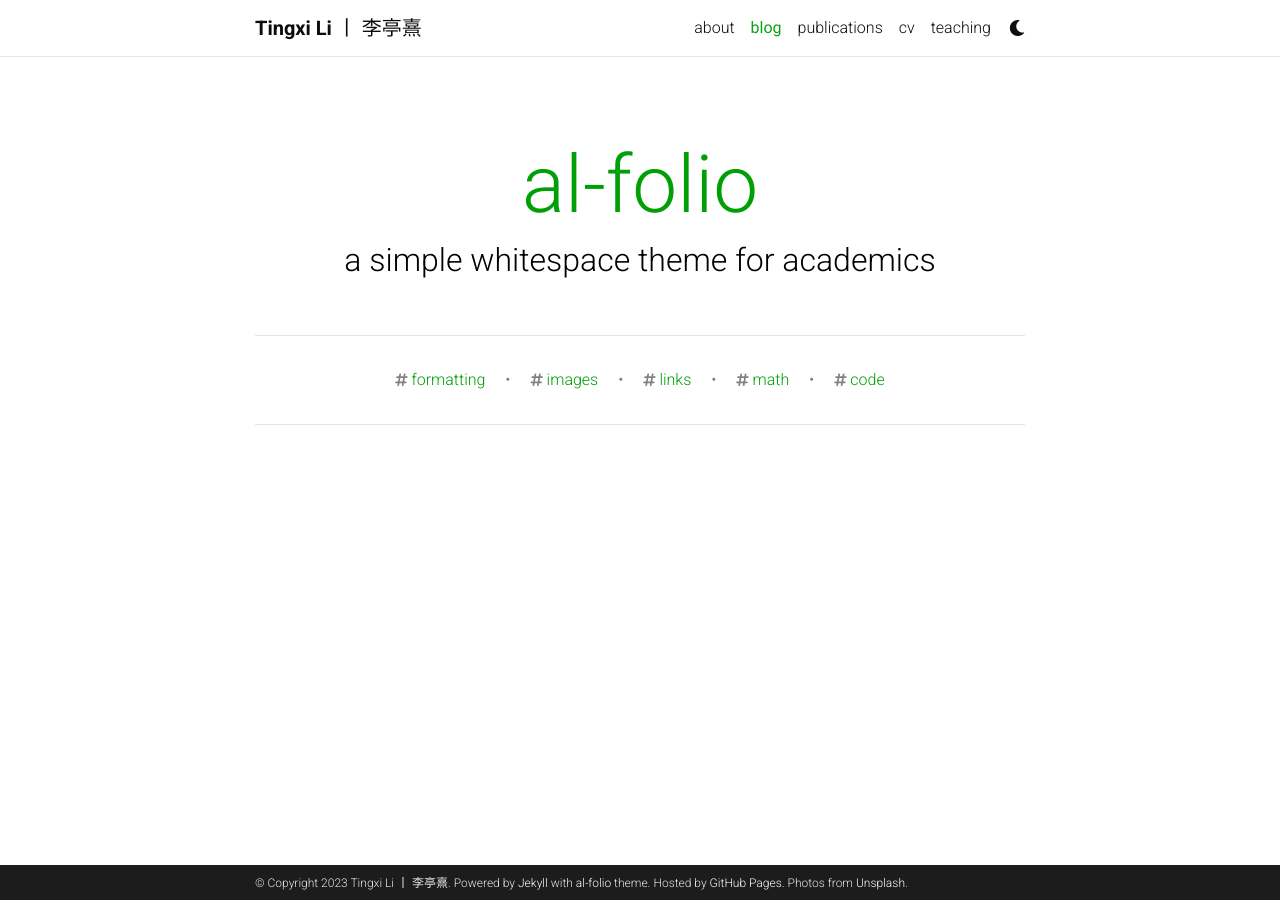
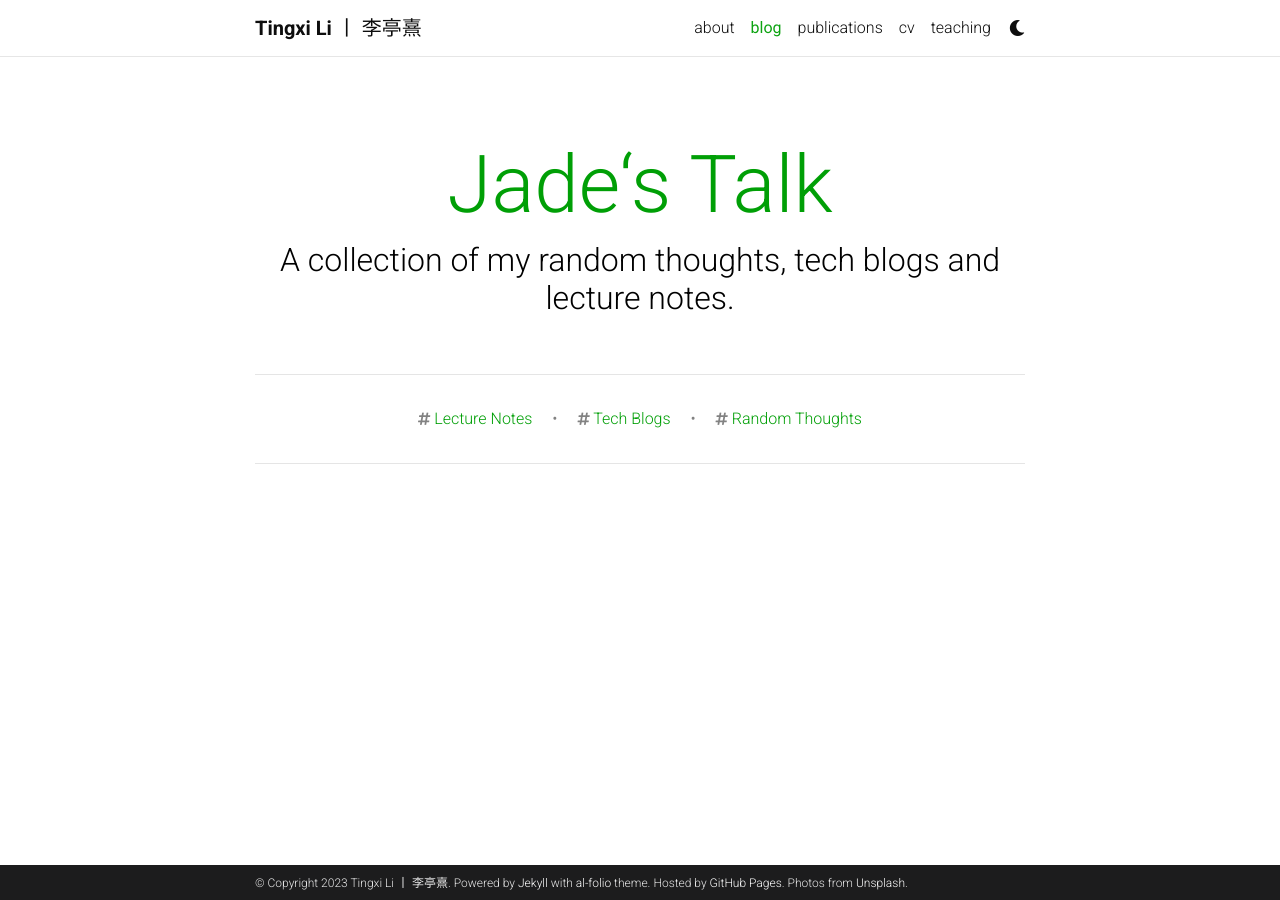
Before and after one commit to tinzzyli/tinzzyli.github.io, a Jekyll site: the page built from blog/index.html, in a window 1280 px wide. Built offline with Jekyll 4.4.1, drawn with Linux system fonts in a browser that asks for light colours; the list of posts is cut into pages by our own code; comment, search, counter and statistics services are not loaded; a style sheet for code colours, icons or effects is not loaded.

Commit message:
Update _config.yml

```diff
--- a/_config.yml
+++ b/_config.yml
@@ -114,9 +114,9 @@ bing_site_verification:  # out your bing-site-verification ID (Bing Webmaster)
 # Blog
 # -----------------------------------------------------------------------------
 
-blog_name: al-folio # blog_name will be displayed in your blog page
+blog_name: Jade‘s Talk # blog_name will be displayed in your blog page
 blog_nav_title: blog # your blog must have a title for it to be displayed in the nav bar
-blog_description: a simple whitespace theme for academics
+blog_description: A collection of my random thoughts, tech blogs and lecture notes.
 permalink: /blog/:year/:title/
 
 # Pagination
@@ -246,7 +246,7 @@ jekyll-archives:
     tag: '/blog/tag/:name/'
     category: '/blog/category/:name/'
 
-display_tags: ['formatting', 'images', 'links', 'math', 'code'] # this tags will be dispalyed on the front page of your blog
+display_tags: ['Lecture Notes', 'Tech Blogs', 'Random Thoughts'] # this tags will be dispalyed on the front page of your blog
 
 # -----------------------------------------------------------------------------
 # Jekyll Scholar
@@ -295,7 +295,7 @@ more_authors_animation_delay: 10  # more authors are revealed on click using ani
 
 # These are the defaults
 external_links:
-  enabled: true
+  enabled: false
   rel: external nofollow noopener
   target: _blank
   exclude:
```
